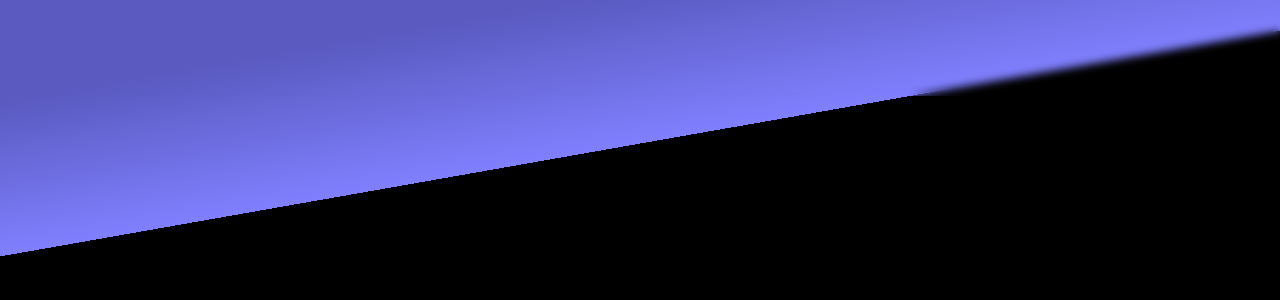
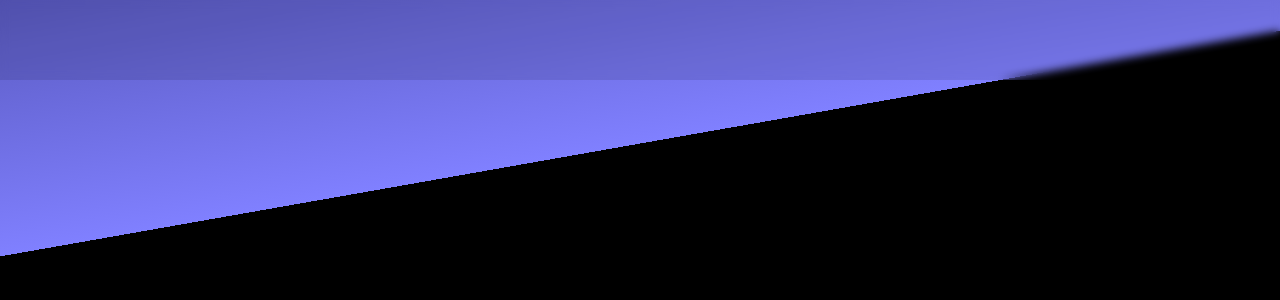
Before and after one commit to abhay-ag/DEBSOC-Final, a React (Create React App) app: page / in a window 1280 px wide. Shown: the top 300 px of the page. Built offline with nearby package versions, Linux system fonts and the light colour scheme.

Commit message:
readme.md cleaned | navbar color changed | height adjusted

```diff
--- a/src/Main.jsx
+++ b/src/Main.jsx
@@ -3,7 +3,7 @@ import './style.css'
 
 function Main() {
   return (
-    <div className="w-screen h-screen back-sm md:back-main"></div>
+    <div className="w-screen h-screen bg-my-transparent back-sm md:back-main"></div>
   )
 }
 
--- a/src/Navbar.jsx
+++ b/src/Navbar.jsx
@@ -3,7 +3,7 @@ import './style.css'
 
 function Navbar() {
   return (
-    <div className="w-screen h-12 md:h-24 backdrop-blur-sm z-[9999] fixed top-0"></div>
+    <div className="w-screen h-16 md:h-20 bg-white-rgba backdrop-blur-sm z-[9999] fixed top-0"></div>
   )
 }
 
--- a/src/tailwind.css
+++ b/src/tailwind.css
@@ -4,9 +4,9 @@
 
 @layer components{
     .back-main{
-        background: linear-gradient(-10deg, #000 75%, #8080ff 75%, #5a5ac1 90%)
+        background: linear-gradient(-10deg, #000 75%, #8080ff 75%, #5a5ac1 100%)
     }
     .back-sm{
-        background: linear-gradient(-10deg, #000 90%, #8080ff 90%, #5a5ac1 90%)
+        background: linear-gradient(-10deg, #000 90%, #5a5ac1 10%, #8080ff 90%)
     }
 }
--- a/tailwind.config.js
+++ b/tailwind.config.js
@@ -1,7 +1,11 @@
 module.exports = {
   content: ["./src/*.{js,jsx,ts,tsx}"],
   theme: {
-    extend: {},
+    extend: {
+      colors: {
+        'white-rgba': 'rgba(0,0,0,0.1)'
+      }
+    },
   },
   plugins: [],
 }
```
Also changed, not shown: src/style.css, 1 other file (tests, documents, lock files or other folders).
